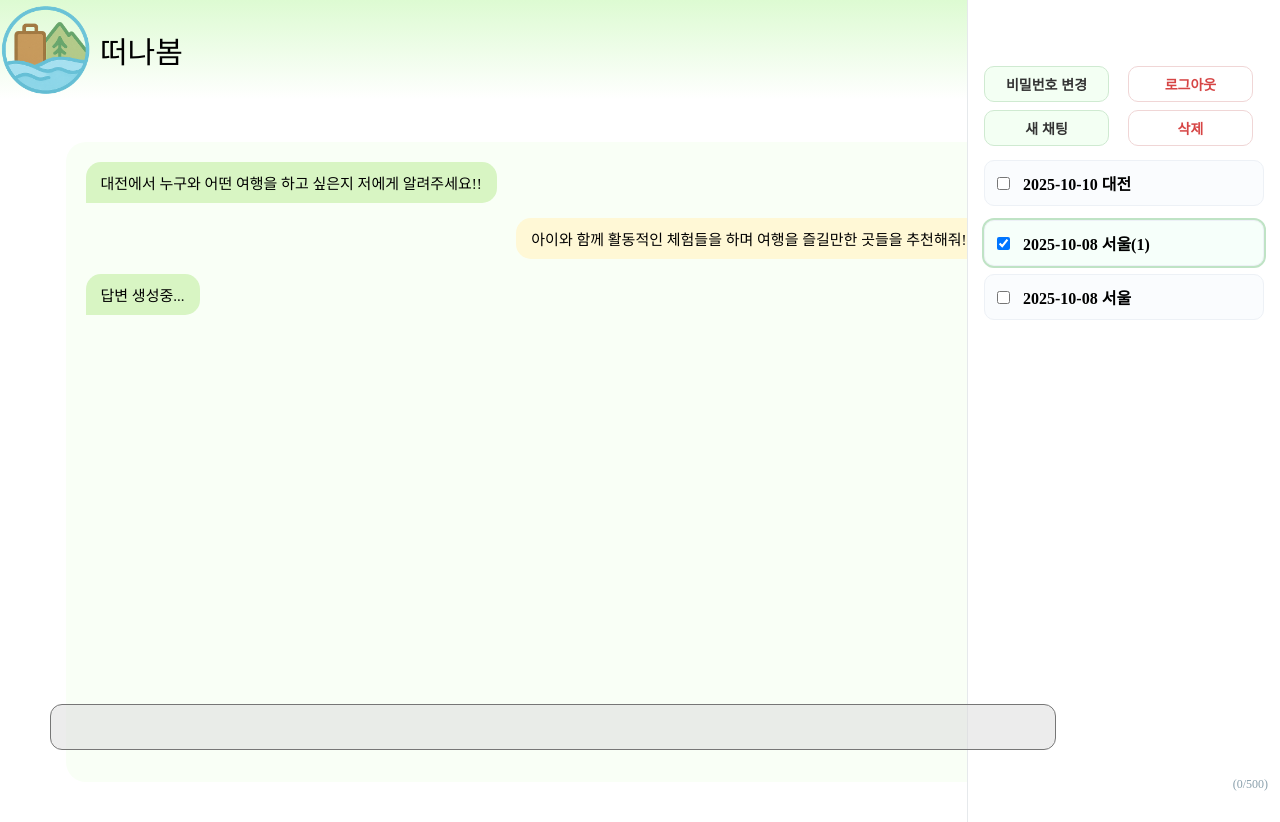
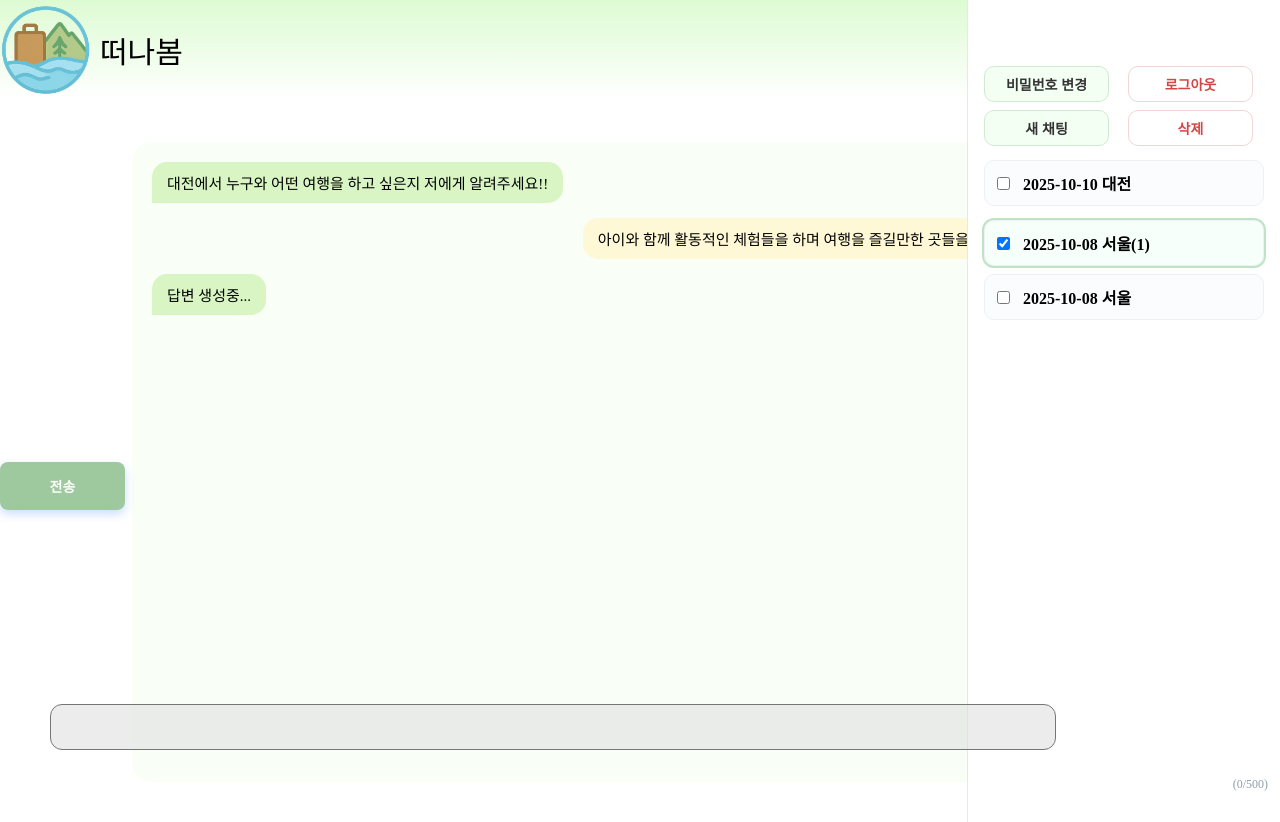
Before and after one commit to SKNETWORKS-FAMILY-AICAMP/SKN17-4th-3Team, a Django app: page /chat/ in a window 1280 px wide. Run offline with Django 5.2, Linux system fonts and the light colour scheme.

Commit message:
Update chat.css

```diff
--- a/static/css/chat.css
+++ b/static/css/chat.css
@@ -198,6 +198,8 @@
 }
 
 .send {
+  position: absolute;
+  left: 0px;
   height: 48px;
   padding: 0 22px;
   border-radius: 12px;
```
